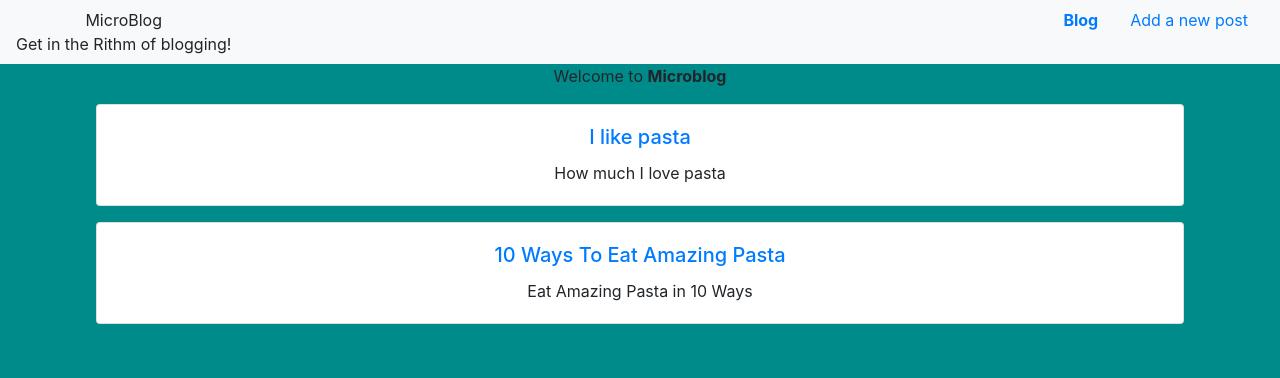
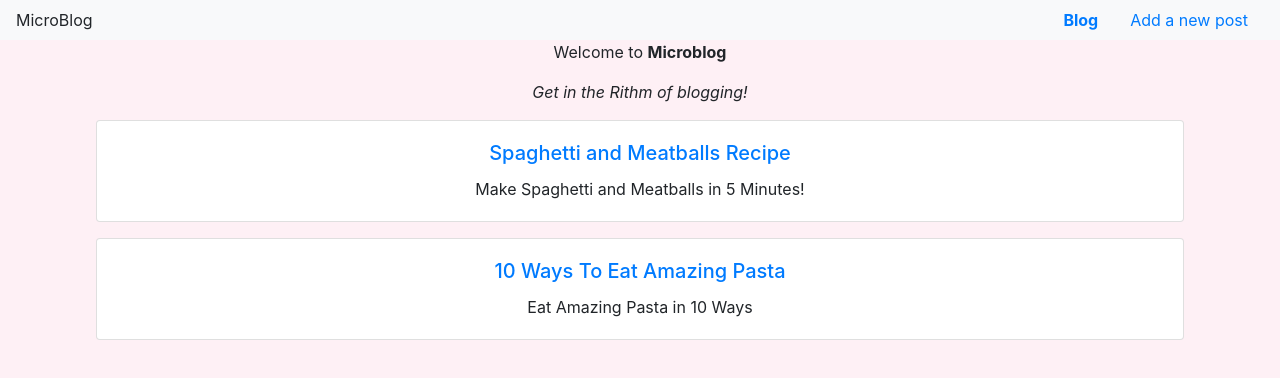
Before and after one commit to zacbennett/Blogly, a React (Create React App) app in the folder frontend/: page / in a window 1280 px wide. Shown: the top 378 px of the page. Built offline with nearby package versions, Linux system fonts and the light colour scheme.

Commit message:
style changes

```diff
--- a/frontend/src/App.css
+++ b/frontend/src/App.css
@@ -1,6 +1,6 @@
 .App {
   text-align: center;
-  background-color: darkcyan;
+  background-color: #FEF0F5;
   height: 100vh;
 }
 
--- a/frontend/src/Components/NavBar.js
+++ b/frontend/src/Components/NavBar.js
@@ -11,9 +11,7 @@ class NavBar extends Component {
             <div className="navbar-nav">
                 <div>
                     MicroBlog
-                    <br></br>
-                    Get in the Rithm of blogging!
-                    <br></br>
+
                 </div>
                 <div>
                     <NavLink to="/"><b>Blog</b></NavLink>
--- a/frontend/src/Containers/Home.js
+++ b/frontend/src/Containers/Home.js
@@ -7,7 +7,15 @@ class Home extends Component {
 
     return (
       <div className="Home">
+      <div>
+      <p>
        Welcome to <b>Microblog</b>
+       </p>
+       </div>
+       <div>
+       <i>Get in the Rithm of blogging!</i>
+       </div>
+
        <TitleList blogPosts={this.props.blogPosts} />
       </div>
     );
--- a/frontend/src/Containers/rootReducer.js
+++ b/frontend/src/Containers/rootReducer.js
@@ -3,8 +3,8 @@ import { ADD_COMMENT, DELETE_COMMENT, HANDLE_POST } from './actionTypes';
 function rootReducer(state = {  blogPosts: {
   '1':{
     id: '1',
-    title: 'I like pasta',
-    description: 'How much I love pasta',
+    title: 'Spaghetti and Meatballs Recipe',
+    description: 'Make Spaghetti and Meatballs in 5 Minutes!',
     body: `Delicious pasta sorprese al dente, pasta sauce capellini cavatelli ravioli sauce tortellini spaghettini. Spaghetti tortellini ziti fettuccine, ravioli rotelle fettuccine tortellini tomatoes tomatoes sauce basil. Rotelle rotelle rotelle, pasta ziti lasagna pasta macaroni lasagna cavatelli sauce.
     Lasagna vermicelli al dente cheesy spaghetti ziti, spaghettini angel hair fiorentine sorprese sorprese. Anelli ditalini fettuccine ditalini cheesy fiorentine cheesy, sauce cheesy ravioli pasta tripoline. Tripoline tomatoes spaghettini tomatoes sauce fiorentine, linguini basil anelli penne rotelle. Angel hair carbonara angel hair, sorprese ditalini macaroni al dente ziti tripoline cavatelli. Macaroni al dente cavatelli lasagna fiorentine rotelle rotelle tortellini.`,
     comments: [{id: 1, text: 'Well done, sir!'}]
```
